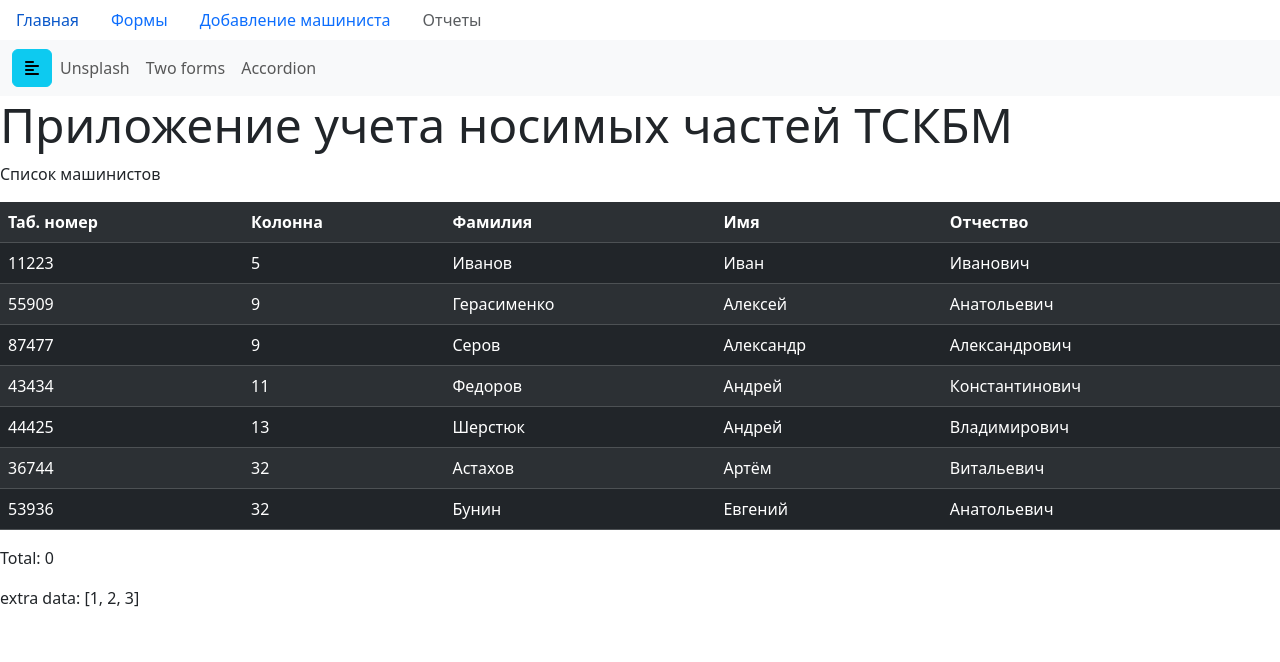
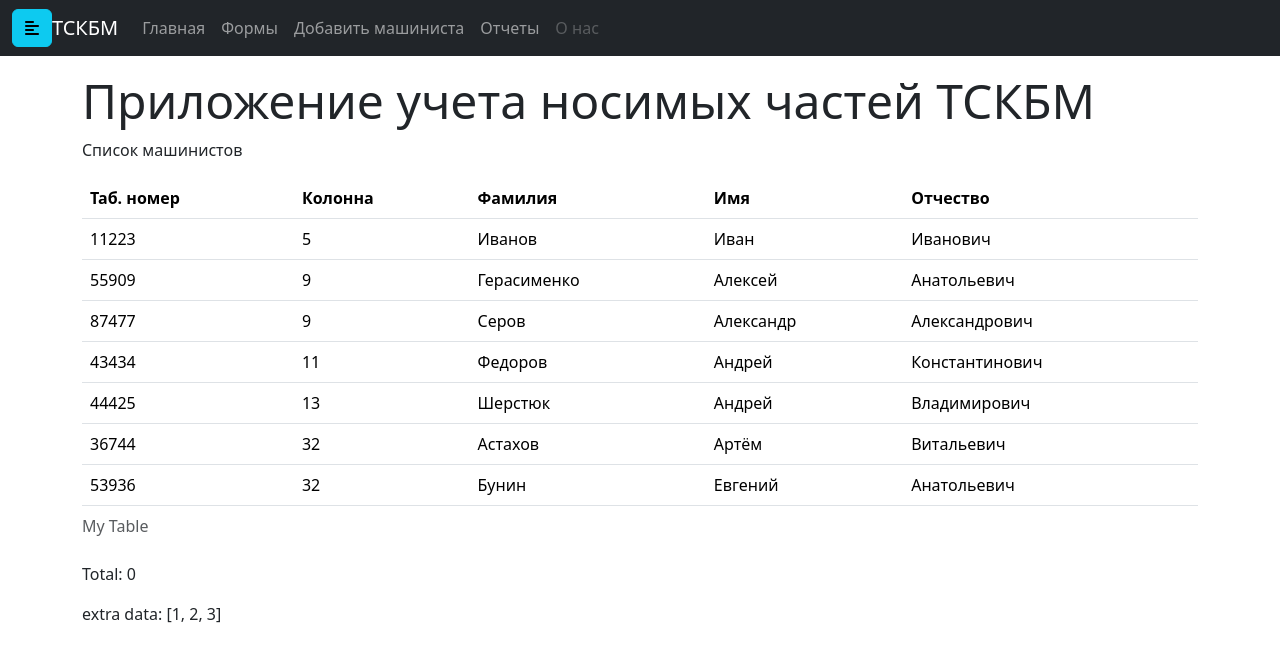
Before and after one commit to R00tx-0xf0rd/tskbm, a FastAPI app: page / in a window 1280 px wide. Shown: the top 662 px of the page. Run offline with FastAPI, Linux system fonts and the light colour scheme; data comes from the database, SQL or seed files in the repository; parts of the project's set-up code (start-up, migrations or seed data) failed here and were passed over; some libraries are stand-ins or nearby versions.

Commit message:
tunning html 2

```diff
--- a/main.py
+++ b/main.py
@@ -34,7 +34,7 @@ async def home(request: Request):
 def form_get(request: Request):
     result = "Type a number"
     return templates.TemplateResponse(
-        "forms.html", context={"request": request, "result": result}
+        "forms.html", context={"request": request, "active_page": "forms", "result": result}
     )
 
 
--- a/static/js/index.js
+++ b/static/js/index.js
@@ -0,0 +1,21 @@
+function redirect()
+{
+console.log('clicked');
+window.location='/'
+}
+
+
+function doFunction() {
+setTimeout(redirect, 5000);
+}
+
+
+function process() {
+if (confirm('Хотите добавить срок поверки ?')) {
+  // Save it!
+  console.log('Thing was saved to the database.');
+} else {
+  // Do nothing!
+  console.log('Thing was not saved to the database.');
+}
+}
--- a/templates/base.html
+++ b/templates/base.html
@@ -6,7 +6,7 @@
     <meta charset="utf-8">
     <meta name="viewport" content="width=device-width, initial-scale=1">
     <meta http-equiv="X-UA-Compatible" content="IE=edge">
-    <meta name="description" content="Free Artist Tools by cecilieo.com">
+    <meta name="description" content="com">
     <meta name="author" content="Shinichi Okada">
 
     <title>{% block title %}{% endblock %}</title>
@@ -15,9 +15,10 @@
     <!-- Bootstrap JS + Popper JS -->
     <script defer src="{{ url_for('static', path='/bootstrap/js/bootstrap.bundle.min.js') }}"></script>
     <!-- Scrollbar Custom CSS -->
-
+    <link type="Image/x-icon" href="{{ url_for('static', path='/images/favicon.ico') }}" rel="icon">
     <!-- Font Awesome JS -->
     <script src="https://kit.fontawesome.com/543c4560e5.js" crossorigin="anonymous"></script>
+    <script src="{{ url_for('static', path='/js/index.js') }}" crossorigin="anonymous"></script>
 
     {% endblock %}
 </head>
@@ -30,8 +31,4 @@
 
 </body>
 
-
-<!-- Настройка viewport -->
-
-
-</head>
+</html>
--- a/templates/nav.html
+++ b/templates/nav.html
@@ -1,20 +1,4 @@
-<ul class="nav">
-  <li class="nav-item {{'active' if active_page == 'unsplash' }}">
-    <a class="nav-link " aria-current="page" href="/">Главная</a>
-  </li>
-  <li class="nav-item {{'active' if active_page == 'unsplash' }}">
-    <a class="nav-link" href="/forms">Формы</a>
-  </li>
-  <li class="nav-item {{'active' if active_page == 'unsplash' }}">
-    <a class="nav-link" href="#">Добавление машиниста</a>
-  </li>
-  <li class="nav-item {{'active' if active_page == 'unsplash' }}">
-    <a class="nav-link disabled" href="#" tabindex="-1" aria-disabled="true">Отчеты</a>
-  </li>
-</ul>
-
-
-<nav class="navbar navbar-expand-lg navbar-light bg-light">
+<nav class="navbar navbar-expand-lg navbar-dark bg-dark">
   <div class="container-fluid">
     <button type="button" id="sidebarCollapse" class="btn btn-info">
         <i class="fas fa-align-left"></i>
@@ -22,17 +6,23 @@
     <button class="navbar-toggler" type="button" data-bs-toggle="collapse" data-bs-target="#navbarSupportedContent" aria-controls="navbarSupportedContent" aria-expanded="false" aria-label="Toggle navigation">
         <span class="navbar-toggler-icon"></span>
     </button>
-
-        <div class="collapse navbar-collapse" id="navbarSupportedContent">
-            <ul class="navbar-nav me-auto mb-2 mb-lg-0">
+    <a class="navbar-brand" href="/">ТСКБМ</a>
+    <div class="collapse navbar-collapse" id="navbarNav">
+      <ul class="navbar-nav">
         <li class="nav-item {{'active' if active_page == 'unsplash' }}">
-                    <a class="nav-link" href="/unsplash">Unsplash</a>
+          <a class="nav-link" href="/">Главная</a>
         </li>
-                <li class="nav-item {{'active' if active_page == 'twoforms' }}">
-                    <a class="nav-link" href="/twoforms">Two forms</a>
+        <li class="nav-item">
+          <a class="nav-link {{'active' if active_page == 'forms' }}" href="/forms">Формы</a>
         </li>
-                <li class="nav-item {{'active' if active_page == 'accordion' }}">
-                    <a class="nav-link" href="/accordion">Accordion</a>
+        <li class="nav-item">
+          <a class="nav-link {{'active' if active_page == 'unsplash' }}" href="#">Добавить машиниста</a>
+        </li>
+        <li class="nav-item">
+          <a class="nav-link {{'active' if active_page == 'unsplash' }}" href="#">Отчеты</a>
+        </li>
+        <li class="nav-item {{'active' if active_page == 'unsplash' }}">
+            <a class="nav-link disabled" href="#" tabindex="-1" aria-disabled="true">О нас</a>
         </li>
       </ul>
     </div>
--- a/templates/page.html
+++ b/templates/page.html
@@ -8,18 +8,23 @@ tskbm
 {% endblock %}
 
 {% block content %}
+<div class="container mt-3">
 <h1 class="display-5">
     Приложение учета носимых частей ТСКБМ
 </h1>
 <p id="content">Список машинистов</p>
-<table class="table table-dark table-striped">
+<table class="table table-divider">
+  <caption>My Table</caption>
+  <thead>
     <tr>
-        <th>Таб. номер</th>
-        <th>Колонна</th>
-        <th>Фамилия</th>
-        <th>Имя</th>
-        <th>Отчество</th>
+      <th scope="col">Таб. номер</th>
+      <th scope="col">Колонна</th>
+      <th scope="col">Фамилия</th>
+      <th scope="col">Имя</th>
+      <th scope="col">Отчество</th>
     </tr>
+  </thead>
+<tbody>
 {% for item in data %}
     <tr>
         <td>{{ item.tabnum }}</td>
@@ -34,8 +39,10 @@ tskbm
     </tr>
     {% endfor %}
 {% endfor %}
+</tbody>
 </table>
 <p>Total: {{ data.times.__len__() }}</p>
 
 <div><p>extra data: {{ extra }}</p></div>
 {% endblock %}
+</div>
```
Also changed, not shown: templates/forms.html (+12 -6 lines). Lines whose indentation alone changed are shown as unchanged.
